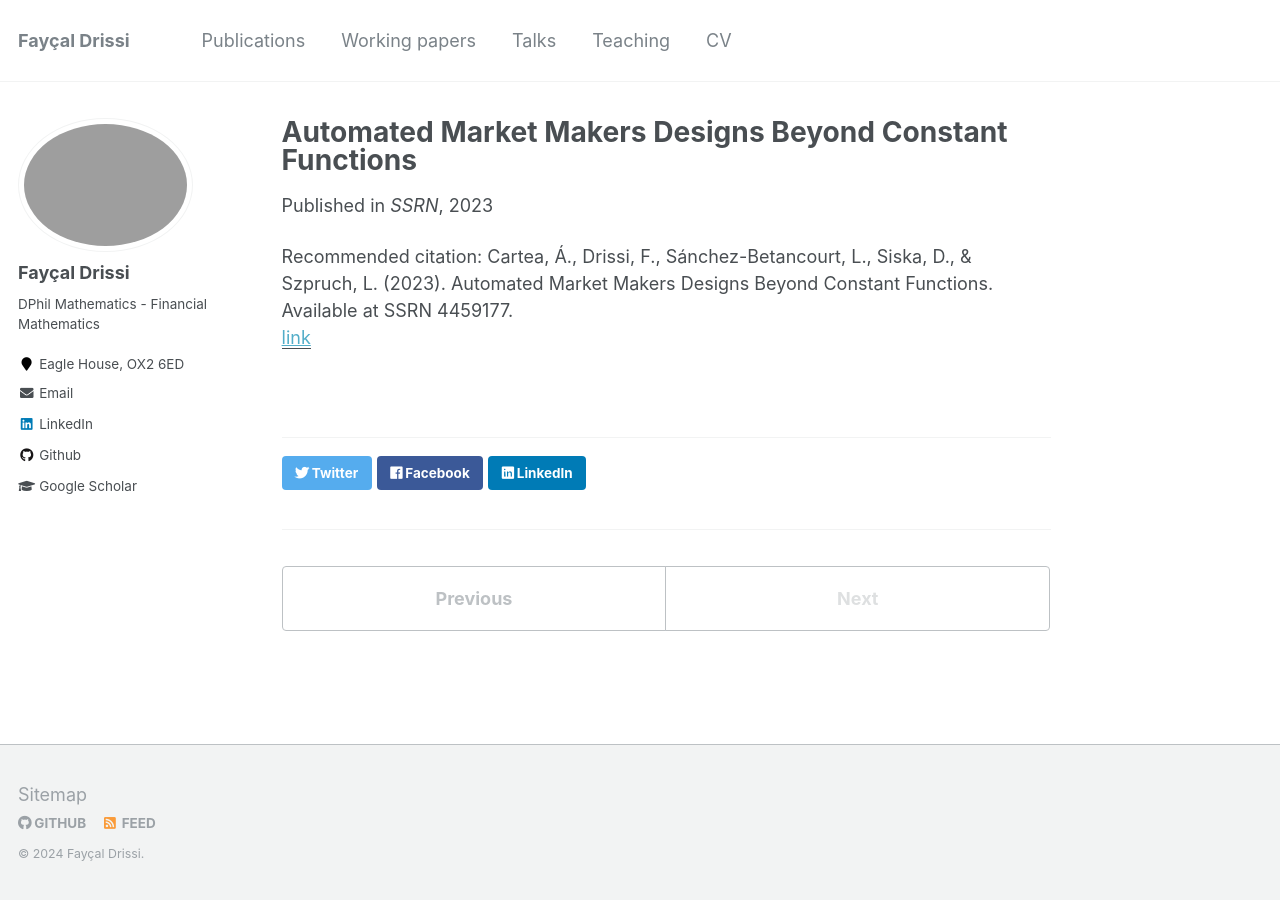
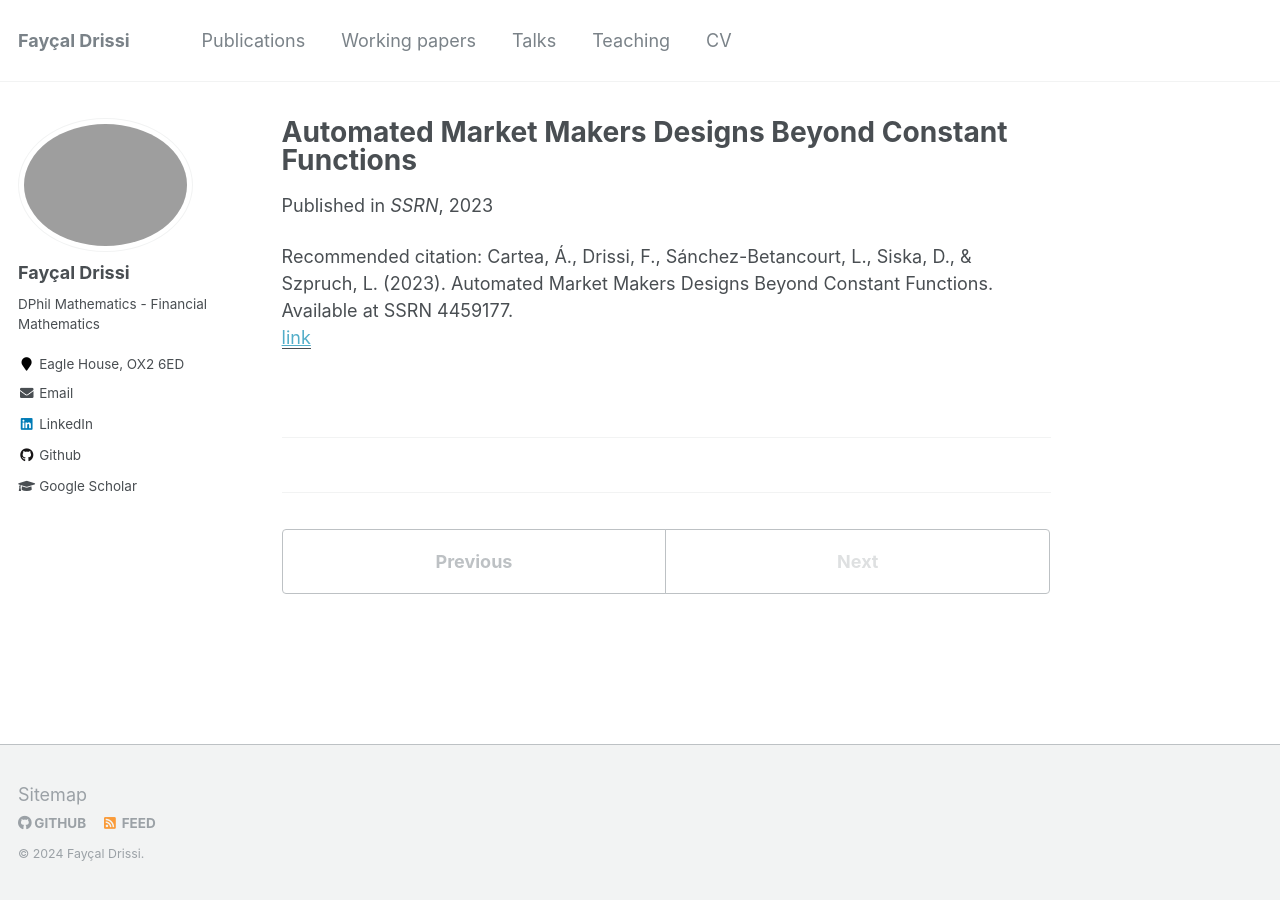
Before and after one commit to FDR0903/FDR0903.github.io, a Jekyll site: the page built from _workingpapers/2023_amm_cqv.md, in a window 1280 px wide. Built offline with Jekyll 4.4.1, drawn with Linux system fonts in a browser that asks for light colours.

Commit message:
page social share

```diff
--- a/_includes/social-share.html
+++ b/_includes/social-share.html
@@ -5,9 +5,9 @@
     <h4 class="page__share-title">{{ site.data.ui-text[site.locale].share_on_label | default: "Share on" }}</h4>
   {% endif %}
 
-  <a href="https://twitter.com/intent/tweet?text={{ base_path }}{{ page.url }}" class="btn btn--twitter" title="{{ site.data.ui-text[site.locale].share_on_label | default: 'Share on' }} Twitter"><i class="fab fa-twitter" aria-hidden="true"></i><span> Twitter</span></a>
+  <!--<a href="https://twitter.com/intent/tweet?text={{ base_path }}{{ page.url }}" class="btn btn--twitter" title="{{ site.data.ui-text[site.locale].share_on_label | default: 'Share on' }} Twitter"><i class="fab fa-twitter" aria-hidden="true"></i><span> Twitter</span></a>
 
   <a href="https://www.facebook.com/sharer/sharer.php?u={{ base_path }}{{ page.url }}" class="btn btn--facebook" title="{{ site.data.ui-text[site.locale].share_on_label | default: 'Share on' }} Facebook"><i class="fab fa-facebook" aria-hidden="true"></i><span> Facebook</span></a>
 
-  <a href="https://www.linkedin.com/shareArticle?mini=true&url={{ base_path }}{{ page.url }}" class="btn btn--linkedin" title="{{ site.data.ui-text[site.locale].share_on_label | default: 'Share on' }} LinkedIn"><i class="fab fa-linkedin" aria-hidden="true"></i><span> LinkedIn</span></a>
+  <a href="https://www.linkedin.com/shareArticle?mini=true&url={{ base_path }}{{ page.url }}" class="btn btn--linkedin" title="{{ site.data.ui-text[site.locale].share_on_label | default: 'Share on' }} LinkedIn"><i class="fab fa-linkedin" aria-hidden="true"></i><span> LinkedIn</span></a> -->
 </section>
```
